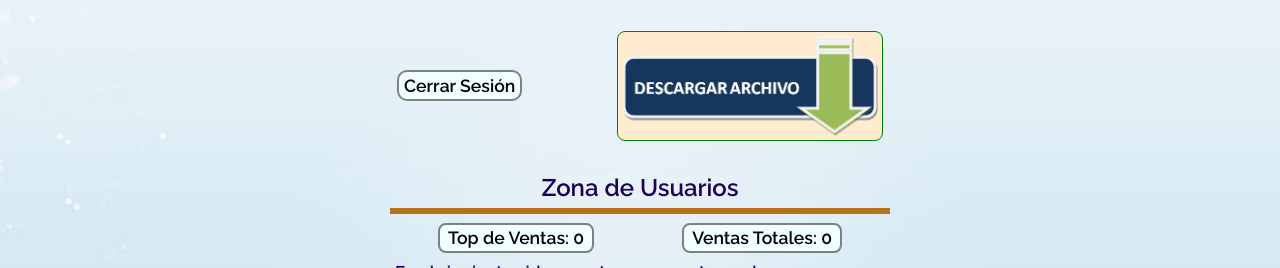
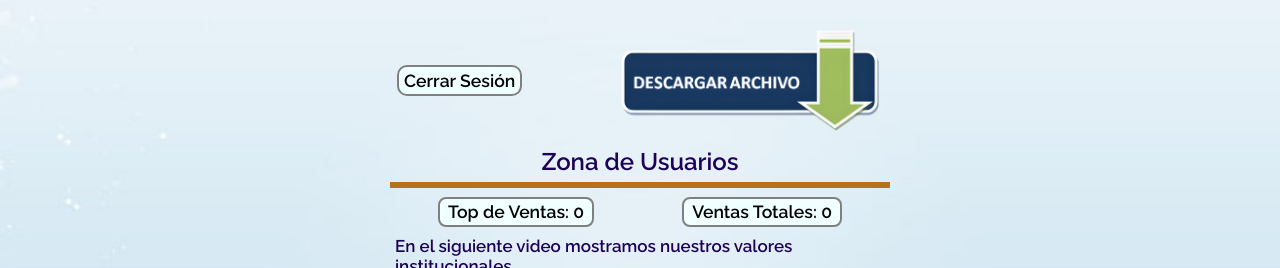
Before and after one commit to HarDevKoder/TuCulturaEsProgreso, a PHP site: page /php/contenido.php in a window 1280 px wide. Shown: the top 268 px of the page. Run offline with PHP 8.4, Linux system fonts and the light colour scheme; the visitor is signed in with stand-in values (Sample User, id 1); data that the repository does not hold is empty.

Commit message:
- Elimino estilos payu - Organizo video en estilos contendo - Elimino foto sobrante Facebook.jpg - Mejoro imagen de descargar libro y ventas - Mejoro imagen ventas

```diff
--- a/css/estilosPayu.css
+++ /dev/null
@@ -1,102 +0,0 @@
-* {
-    margin: 0;
-    padding: 0;
-    box-sizing: border-box;
-}
-
-html {
-    width: 100%;
-    height: 100vh;
-}
-
-body {
-    background-image: url('../imagenes/fondo-producto.jpg');
-    background-size: cover;
-    background-position: center;
-    background-repeat: no-repeat;
-    width: 100%;
-    height: 100vh;
-    color: #fff;
-    font-family: 'Raleway', sans-serif;
-}
-
-.contenedorpayu {
-    max-width: 500px;
-    width: 90%;
-    margin: 0 auto;
-}
-
-.titulo {
-    font-weight: 600;
-    color: #1D0158;
-    text-align: center;
-    margin-top: 20px;
-    margin-bottom: 6px;
-}
-
-p {
-    color: #1D0158;
-    font-weight: 600;
-    padding: 5px;
-    font-size: 17px;
-}
-
-a{
-    background-color: BlanchedAlmond;
-    padding: 6px;
-    display: inline-block;
-    text-decoration: none;
-    color: #1D0158;
-    font-weight: 800;
-    margin-top: 5px;
-    margin-bottom: 5px;
-    border: 1px solid green;
-    border-radius: 8px;
-}
-
-a:hover {
-    text-decoration: none;
-}
-
-.border {
-    border: none;
-    margin-bottom: 5px;
-    border-top: 6px solid #B8711B;
-    background: none;
-    color: none;
-}
-.videotutorialpayu{
-    height:400px;
-    margin-top: 3px;
-    margin-bottom:10px;
-}
-
-.marcovideo{
-    width: 100%;
-    height: auto;
-    margin-top: 10px;
-    background-color: #000;
-}
-.marcovideo video{
-    width: 100%;
-    height: auto;
-}
-.marcocrearcuenta{
-    /* border: 1px solid red; */
-    margin: auto;
-}
-.marcocrearcuenta p{
-    margin-top: 10px;
-}
-.marcocrearcuenta img{
-    width: 150px;
-    display: block;
-    margin: auto;
-}
-.marcocrearcuenta a{
-    display: block;
-    background-color: transparent;
-    margin: auto;
-    width: 50%;
-    border: none;
-}
--- a/vistas/contenidoVista.php
+++ b/vistas/contenidoVista.php
@@ -1,15 +1,16 @@
 <!DOCTYPE html>
 <html lang="es">
+
 <head>
   <meta charset="UTF-8">
   <meta name="viewport" content="width=device-width, initial-scale=1, user-scalable=no, minimum-scale=1, maximum-scale=1,height=device-height, target-densitydpi=device-dpi">
   <link rel="preconnect" href="https://fonts.gstatic.com">
   <link href="https://fonts.googleapis.com/css2?family=Raleway:wght@400;500;600&display=swap" rel="stylesheet">
   <title>Contenido</title>
-    <link rel="stylesheet" href="../css/estilosContenido.css?v=18">
-    <link rel="stylesheet" href="../css/estilosPayu.css?v=5">
-    <link rel="shortcut icon" href="imagenes/mejoradas/icon.png" type="image/png">
+  <link rel="stylesheet" href="../css/estilosContenido.css?v=38">
+  <link rel="shortcut icon" href="imagenes/LogoTCPCircle.png" type="image/png">
 </head>
+
 <body>
 
   <div class="contenedor">
@@ -49,14 +50,11 @@
 
     </div>
 
-        <div class="reportes">
-
     <div class="imagen-reportes">
-              <a href="../php/reporteventas.php"><img src="../imagenes/ventas2.png" alt=""></a>
-            </div>
-
+      <a href="../php/reporteventas.php"><img src="../imagenes/ventas.png" alt=""></a>
     </div>
 
   </div>
 </body>
+
 </html>
--- a/vistas/loginVista.php
+++ b/vistas/loginVista.php
@@ -9,7 +9,7 @@
   <link href="https://fonts.googleapis.com/css2?family=Raleway:wght@400;500;600&display=swap" rel="stylesheet">
   <link rel="stylesheet" href="https://maxcdn.bootstrapcdn.com/font-awesome/4.4.0/css/font-awesome.min.css">
   <title>Iniciar Sesión</title>
-  <link rel="stylesheet" href="../css/estilosLogin.css?v=16">
+  <link rel="stylesheet" href="../css/estilosLogin.css?v=57">
   <link rel="shortcut icon" href="/imagenes/mejoradas/icon.png" type="image/x-icon">
 
 </head>
```
Also changed, not shown: css/estilosContenido.css (+14 -32 lines), vistas/payuVista.php (deleted, +0 -44 lines), imagenes/Facebook.jpg (deleted), imagenes/descargar-archivo.png, imagenes/ventas.png (added), imagenes/ventas2.png (deleted). Lines whose indentation alone changed are shown as unchanged.
